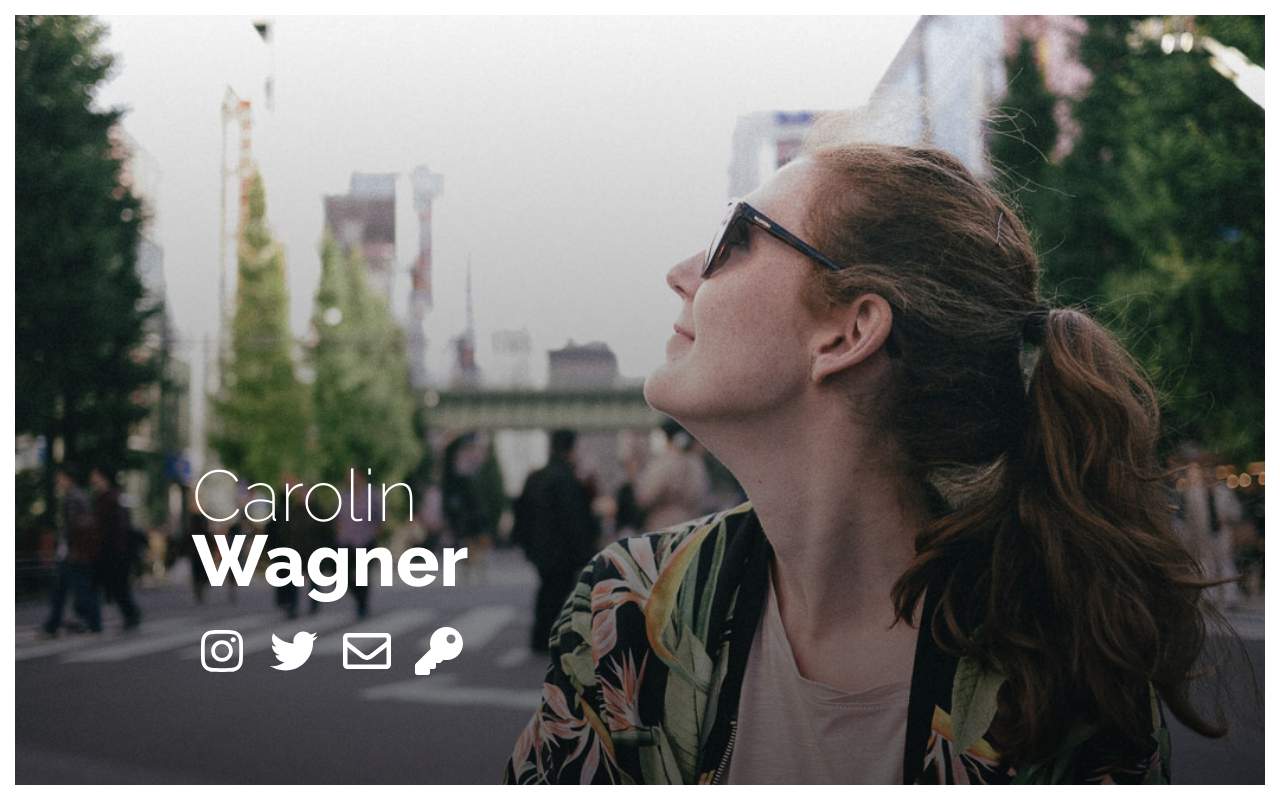
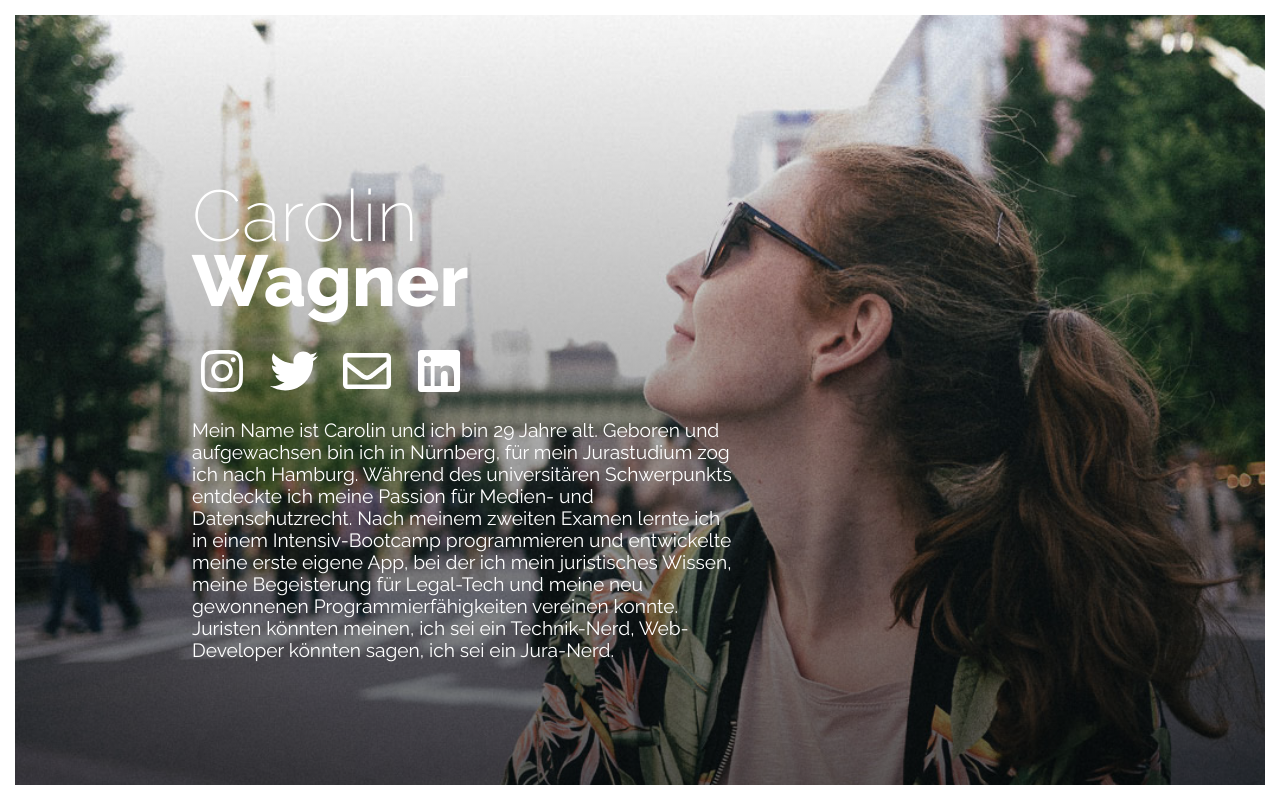
Before and after one commit to carolinwagner/homepage, a plain HTML site: page index.html in a window 1280 px wide. Drawn offline with Linux system fonts and the light colour scheme.

Commit message:
Add linkedIn and text

```diff
--- a/index.html
+++ b/index.html
@@ -43,9 +43,25 @@
           alt="E-Mail an hallo@carolin-wagner.de"
           ><i class="far fa-fw fa-envelope"></i
         ></a>
-        <a href="publickey.txt" alt="Public Key für verschlüsselte E-Mails"
-          ><i class="fas fa-fw fa-key"></i
+        <a
+          href="https://www.linkedin.com/in/carolin-wagner-anwalt/"
+          alt="Carolin Wagner auf linkedIn"
+          ><i class="fab fa-fw fa-linkedin"></i
         ></a>
+      </div>
+      <div class="text">
+        <p>
+          Mein Name ist Carolin und ich bin 29 Jahre alt. Geboren und
+          aufgewachsen bin ich in Nürnberg, für mein Jurastudium zog ich nach
+          Hamburg. Während des universitären Schwerpunkts entdeckte ich meine
+          Passion für Medien- und Datenschutzrecht. Nach meinem zweiten Examen
+          lernte ich in einem Intensiv-Bootcamp programmieren und entwickelte
+          meine erste eigene App, bei der ich mein juristisches Wissen, meine
+          Begeisterung für Legal-Tech und meine neu gewonnenen
+          Programmierfähigkeiten vereinen konnte. Juristen könnten meinen, ich
+          sei ein Technik-Nerd, Web-Developer könnten sagen, ich sei ein
+          Jura-Nerd.
+        </p>
       </div>
     </div>
   </body>
--- a/style.css
+++ b/style.css
@@ -1,12 +1,13 @@
-@import url('https://fonts.googleapis.com/css?family=Raleway:200,400,800,900');
+@import url("https://fonts.googleapis.com/css?family=Raleway:200,400,600,800,900");
 
 body {
-    font-family: 'Raleway', sans-serif;
+  font-family: "Raleway", sans-serif;
   background-image: linear-gradient(
       to bottom,
       rgba(0, 0, 0, 0),
       rgba(0, 0, 0, 0.6)
-    ), url("./img/caro_homepage-2.jpg");
+    ),
+    url("./img/caro_homepage-2.jpg");
   background-repeat: no-repeat;
   background-position: center center;
   background-attachment: fixed;
@@ -15,7 +16,7 @@ body {
 }
 
 .wrapper {
-    font-size: 3.0em;
+  font-size: 3em;
   font-weight: 200;
   position: fixed;
   bottom: 15vh;
@@ -29,39 +30,65 @@ body {
 
 .icons {
   margin-top: 30px;
-    font-size: 1.0em;
+  font-size: 1em;
 }
 
-.last
-{
+.last {
   font-weight: 800;
 }
 
-a:link {color:white; text-decoration:none}
-a:visited {color:white; text-decoration:none}
-a:active {color:white; text-decoration:none}
+.text {
+  font-size: 0.4em;
+  font-weight: 400;
+  max-width: 50%;
+}
 
+a:link {
+  color: white;
+  text-decoration: none;
+}
+a:visited {
+  color: white;
+  text-decoration: none;
+}
+a:active {
+  color: white;
+  text-decoration: none;
+}
 
-
-
-#top, #bottom, #left, #right {
+#top,
+#bottom,
+#left,
+#right {
   background: white;
   position: fixed;
 }
 
-#left, #right {
-    top: 0; bottom: 0;
+#left,
+#right {
+  top: 0;
+  bottom: 0;
   width: 15px;
 }
 
-#left { left: 0; }
+#left {
+  left: 0;
+}
 
-#right { right: 0; }
+#right {
+  right: 0;
+}
 
-#top, #bottom {
-    left: 0; right: 0;
+#top,
+#bottom {
+  left: 0;
+  right: 0;
   height: 15px;
 }
 
-#top { top: 0; }
-#bottom { bottom: 0; }
+#top {
+  top: 0;
+}
+#bottom {
+  bottom: 0;
+}
```
Lines whose indentation alone changed are shown as unchanged.
